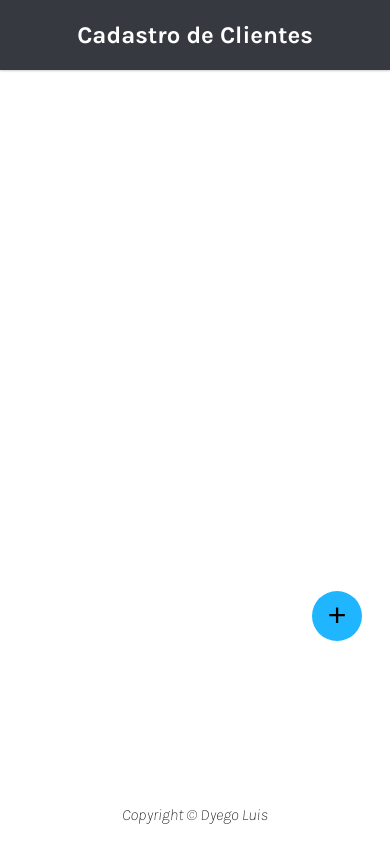
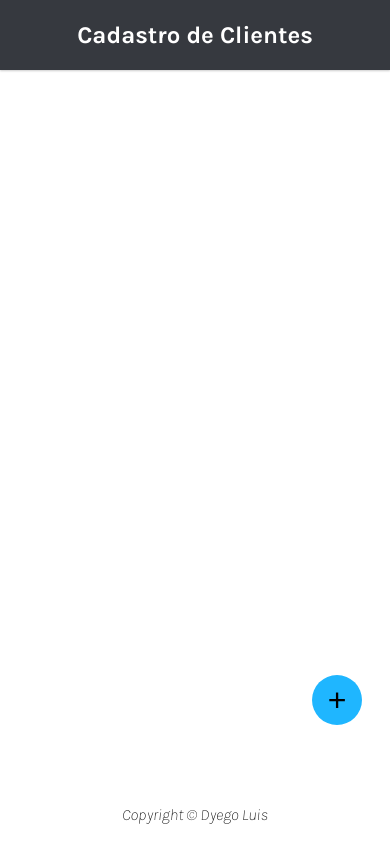
Before and after one commit to Dyego27/Crud, a plain HTML site: page index.html in a window 390 px wide. Drawn offline with Linux system fonts and the light colour scheme.

Commit message:
Update button.css

```diff
--- a/assets/CSS/button.css
+++ b/assets/CSS/button.css
@@ -89,7 +89,7 @@ button.red{
         height:50px;
         border-radius: 50%;
         position:fixed;
-        top: 70vh;
+        top: 80vh;
         left: 80vw;
     }
     .button.mobile::before{
```
